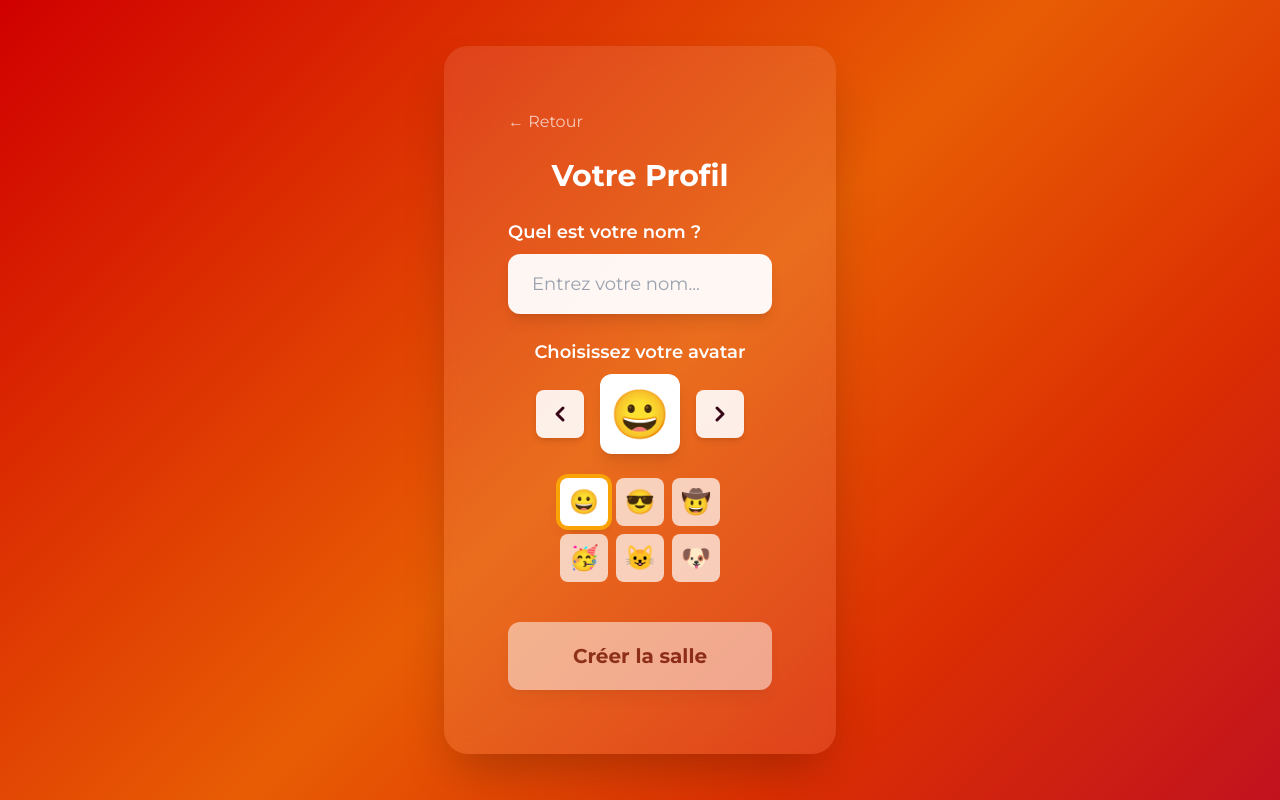
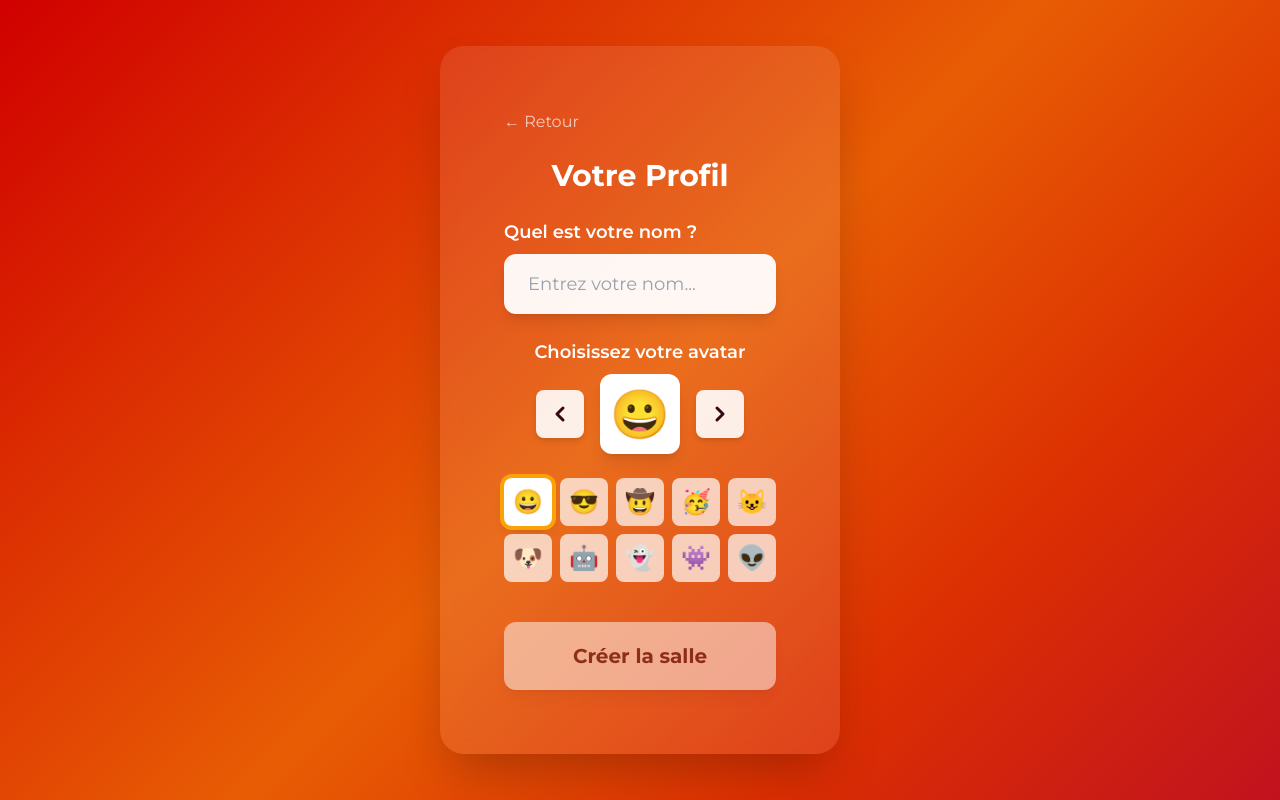
Before and after one commit to CyrilAnac/hackaton_bluff_quizz, a SvelteKit app: page /create/player in a window 1280 px wide. Built offline with nearby package versions, Linux system fonts and the light colour scheme.

Commit message:
fixed bug with avatar

```diff
--- a/src/components/AvatarSelector.svelte
+++ b/src/components/AvatarSelector.svelte
@@ -1,12 +1,12 @@
 <script lang="ts">
+	import { AVATARS } from '$lib/constants';
+
 	interface Props {
 		selected?: number;
 		onselect?: (index: number) => void;
 	}
 
-	let { selected = $bindable(1), onselect }: Props = $props();
-
-	const avatars = ['😀', '😎', '🤠', '🥳', '😺', '🐶'];
+	let { selected = $bindable(0), onselect }: Props = $props();
 
 	function selectAvatar(index: number) {
 		selected = index;
@@ -14,12 +14,12 @@
 	}
 
 	function prev() {
-		selected = selected > 0 ? selected - 1 : avatars.length - 1;
+		selected = selected > 0 ? selected - 1 : AVATARS.length - 1;
 		onselect?.(selected);
 	}
 
 	function next() {
-		selected = selected < avatars.length - 1 ? selected + 1 : 0;
+		selected = selected < AVATARS.length - 1 ? selected + 1 : 0;
 		onselect?.(selected);
 	}
 </script>
@@ -47,7 +47,7 @@
 		<div
 			class="flex h-20 w-20 items-center justify-center rounded-xl bg-white text-5xl shadow-lg"
 		>
-			{avatars[selected]}
+			{AVATARS[selected]}
 		</div>
 
 		<button
@@ -69,8 +69,8 @@
 		</button>
 	</div>
 
-	<div class="mt-2 grid grid-cols-3 gap-2">
-		{#each avatars as avatar, index}
+	<div class="mt-2 grid grid-cols-5 gap-2">
+		{#each AVATARS as avatar, index}
 			<button
 				onclick={() => selectAvatar(index)}
 				class="flex h-12 w-12 cursor-pointer items-center justify-center rounded-lg text-2xl transition-all {selected === index
--- /dev/null
+++ b/src/lib/constants.ts
@@ -0,0 +1 @@
+export const AVATARS = ['😀', '😎', '🤠', '🥳', '😺', '🐶', '🤖', '👻', '👾', '👽'];
--- a/src/routes/create/+page.svelte
+++ b/src/routes/create/+page.svelte
@@ -35,7 +35,7 @@
 			<div class="mt-4 w-full max-w-sm">
 				<a href="/create/player" onclick={() => {
 					if (typeof window !== 'undefined') {
-						localStorage.setItem('questionCount', questionCount.toString());
+						localStorage.setItem('questionCount', gameSettings.rounds.toString());
 					}
 				}} class="block">
 					<Button variant="primary" size="lg">Suivant</Button>
--- a/src/routes/create/player/+page.svelte
+++ b/src/routes/create/player/+page.svelte
@@ -1,6 +1,7 @@
 <script lang="ts">
 	import { goto } from '$app/navigation';
 	import { gameSettings } from '$lib/gameSettings.svelte';
+	import { AVATARS } from '$lib/constants';
 	import Button from '../../../components/Button.svelte';
 	import Card from '../../../components/Card.svelte';
 	import Input from '../../../components/Input.svelte';
@@ -25,7 +26,7 @@
 				headers: { 'Content-Type': 'application/json' },
 				body: JSON.stringify({
 					playerName: gameSettings.playerName,
-					iconId: gameSettings.iconId,
+					iconId: AVATARS[gameSettings.iconId] || AVATARS[0],
 					rounds: gameSettings.rounds
 				})
 			});
```
